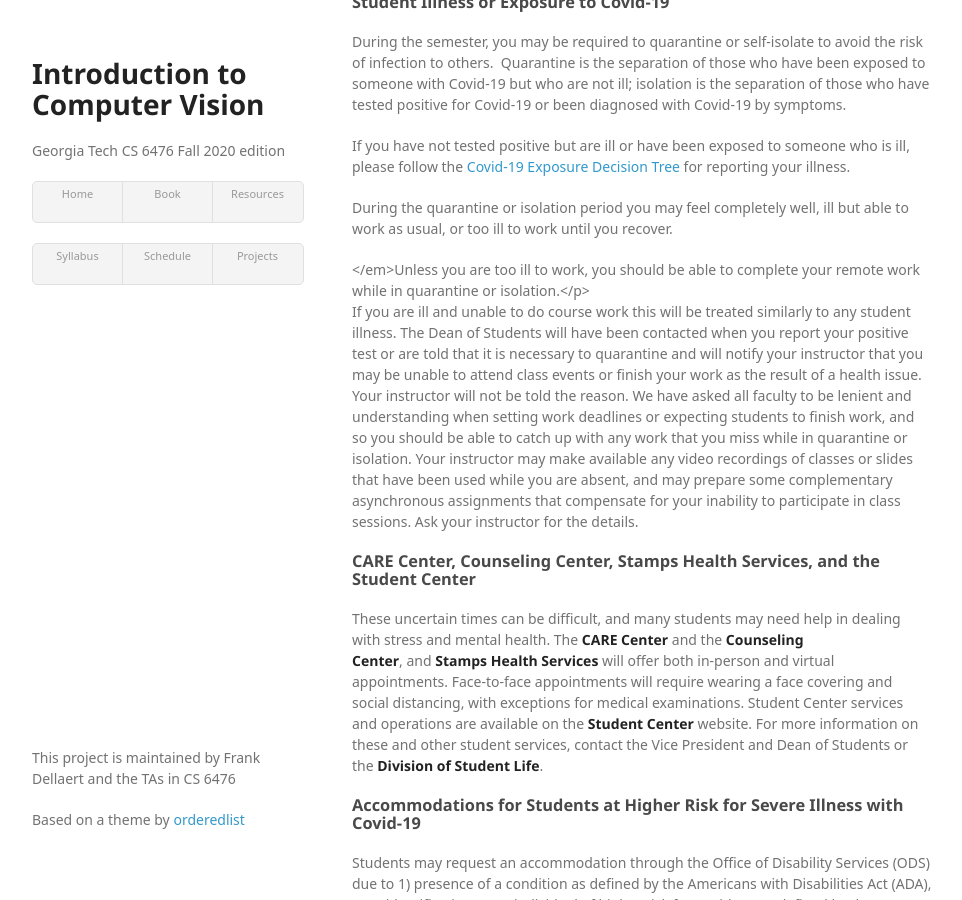
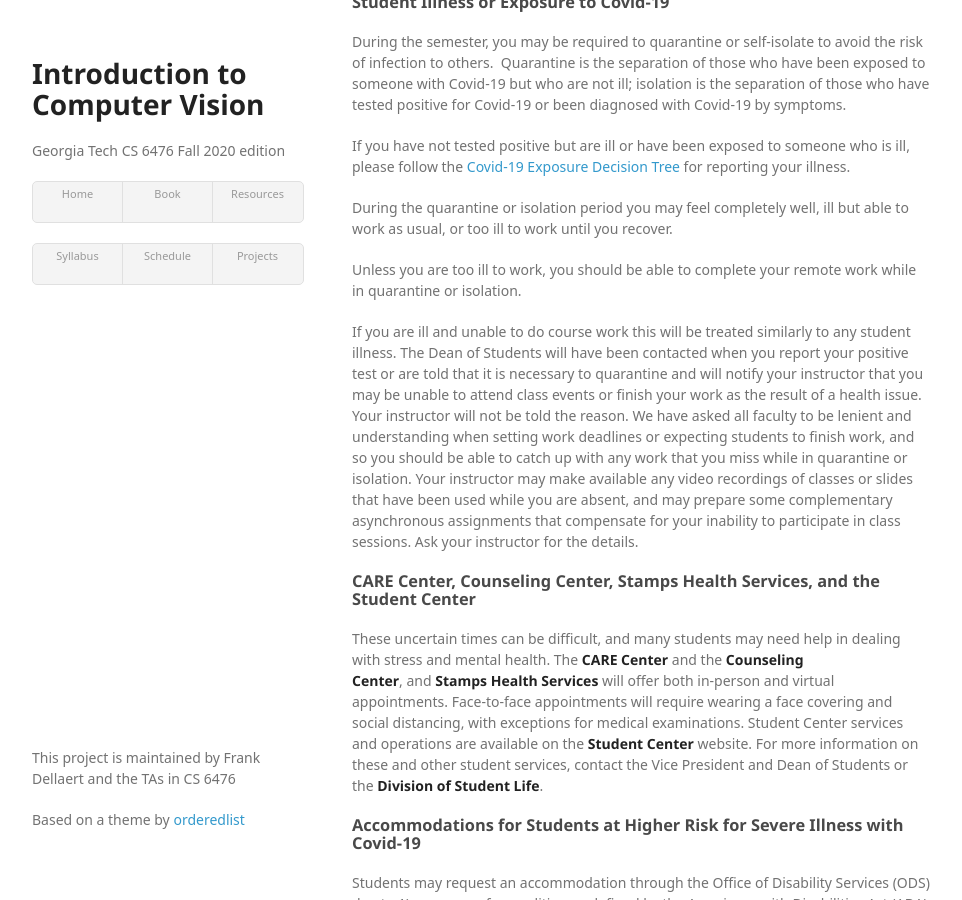
Before and after one commit to dellaert/20F-6476, a Jekyll site: the page built from syllabus.md, in a window 1280 px wide and 900 px high, scrolled down 2506 px. Shown: the whole window, without its empty margins (158-1120 px from the left). Built offline with Jekyll 4.4.1, drawn with Linux system fonts in a browser that asks for light colours; some web fonts are replaced.

```diff
--- a/syllabus.md
+++ b/syllabus.md
@@ -75,7 +75,7 @@ The materials from this class rely significantly on slides prepared by other ins
 <p>If you have not tested positive but are ill or have been exposed to someone who is ill, please follow the <a href="http://health.gatech.edu/coronavirus/decision-tree">Covid-19 Exposure Decision Tree</a> for reporting your illness.</p>
 <p>During the quarantine or isolation period you may feel completely well, ill but able to work as usual, or too ill to work until you recover.</p>
 
-</em>Unless you are too ill to work, you should be able to complete your remote work while in quarantine or isolation.</p>
+<p>Unless you are too ill to work, you should be able to complete your remote work while in quarantine or isolation.</p>
 
 <p>If you are ill and unable to do course work this will be treated similarly to any student illness. The Dean of Students will have been contacted when you report your positive test or are told that it is necessary to quarantine and will notify your instructor that you may be unable to attend class events or finish your work as the result of a health issue. Your instructor will not be told the reason. We have asked all faculty to be lenient and understanding when setting work deadlines or expecting students to finish work, and so you should be able to catch up with any work that you miss while in quarantine or isolation. Your instructor may make available any video recordings of classes or slides that have been used while you are absent, and may prepare some complementary asynchronous assignments that compensate for your inability to participate in class sessions. Ask your instructor for the details.</p>
 
```
